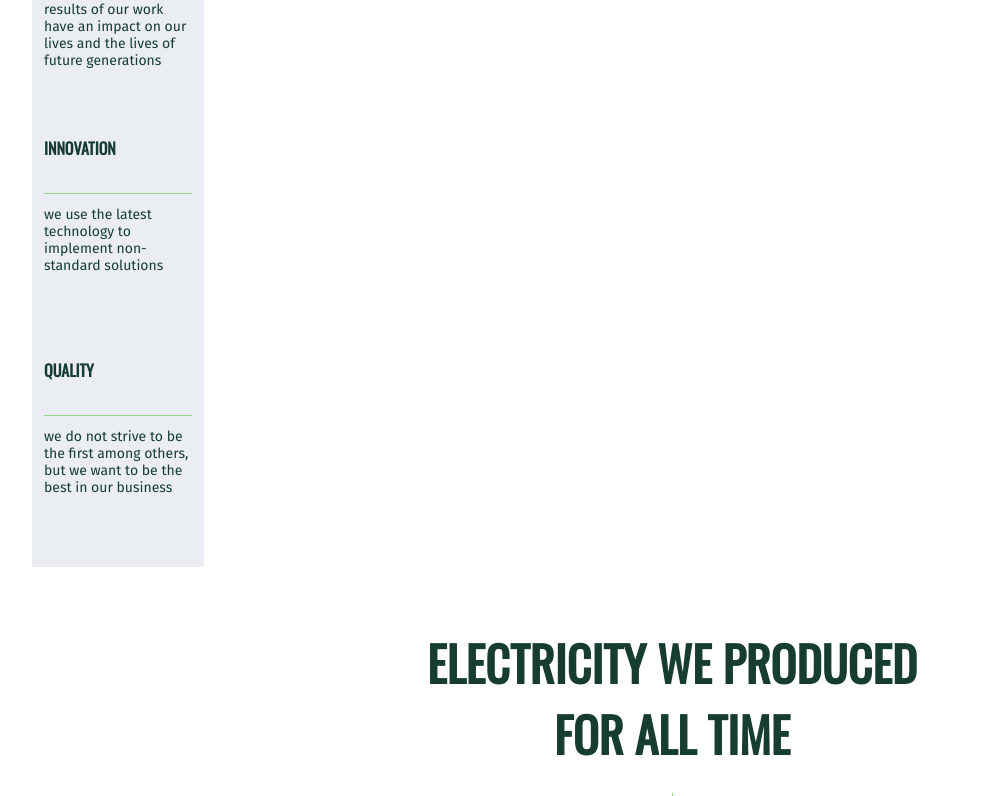
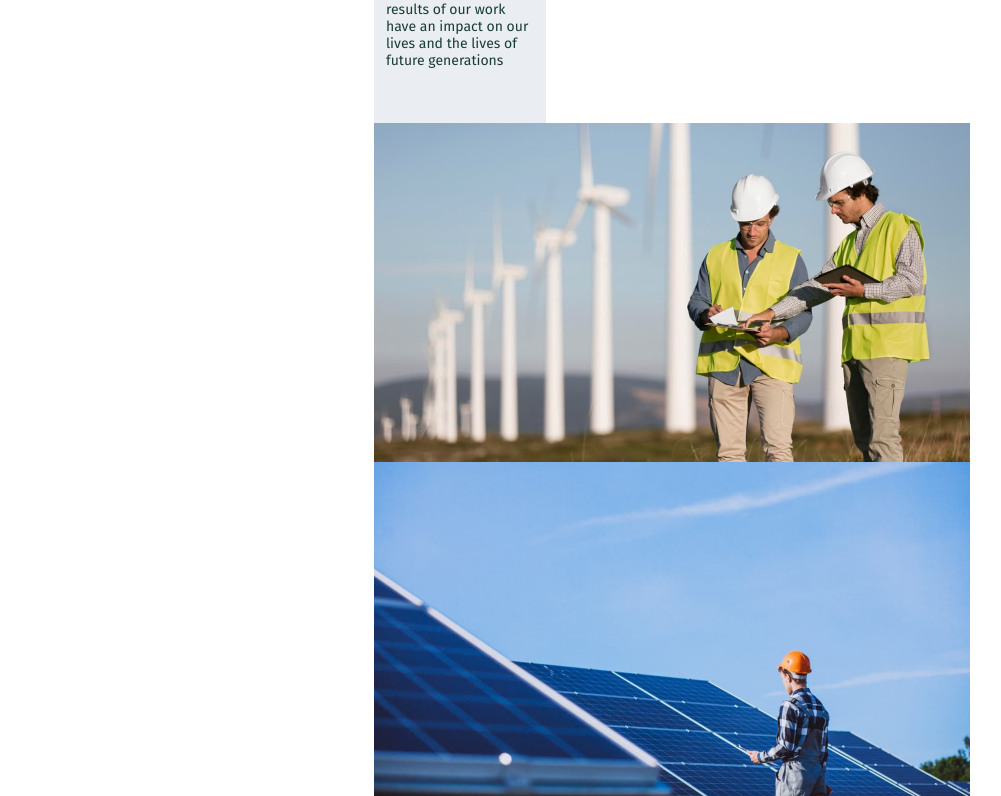
Before and after one commit to chemvic/Ecosolution, a React (Create React App) app: page / in a window 1280 px wide. Shown: the part 1704-2500 px from the top of the page, without its empty margins (68-1069 px from the left). Built offline with nearby package versions, Linux system fonts and the light colour scheme.

Commit message:
Update Values.module.css

```diff
--- a/src/components/Values/Values.module.css
+++ b/src/components/Values/Values.module.css
@@ -8,13 +8,13 @@
 
 
 
-/*
+
   .values{
     display: flex;
     flex-direction: column;
     justify-content: center;
     align-items: center;
-  } */
+  }
 
 
   .values_title{
@@ -66,27 +66,27 @@
       flex-direction: column;
       justify-content: center;
     }
-     /* .image {
+     .image {
         width: 342px;
         height: 197px;
         display: block;
-        object-fit: cover;
+        /* object-fit: cover;
         width: 100%;
-        height: auto;
+        height: auto; */
         grid-column: span 2;
-      } */
+      }
     .values_text{
         display: flex;
         /* flex-direction: row; */
         justify-content: space-between;
         /* width: 50%; */
     }
-    /* .grid_container {
+    .grid_container {
        gap: 24px;
        grid-template-columns: repeat(3, 1fr);
        margin-top: 100px;
-    } */
-    .grid_container {
+    }
+    /* .grid_container {
       grid-template-columns: repeat(3, 1fr);
       grid-template-areas:
         "card1 card2 image1"
@@ -97,7 +97,7 @@
     .card:nth-child(3) { grid-area: card3; }
     .card:nth-child(4) { grid-area: card4; }
     .image:nth-child(1) { grid-area: image1; }
-    .image:nth-child(2) { grid-area: image2; }
+    .image:nth-child(2) { grid-area: image2; } */
   }
 
 
```
